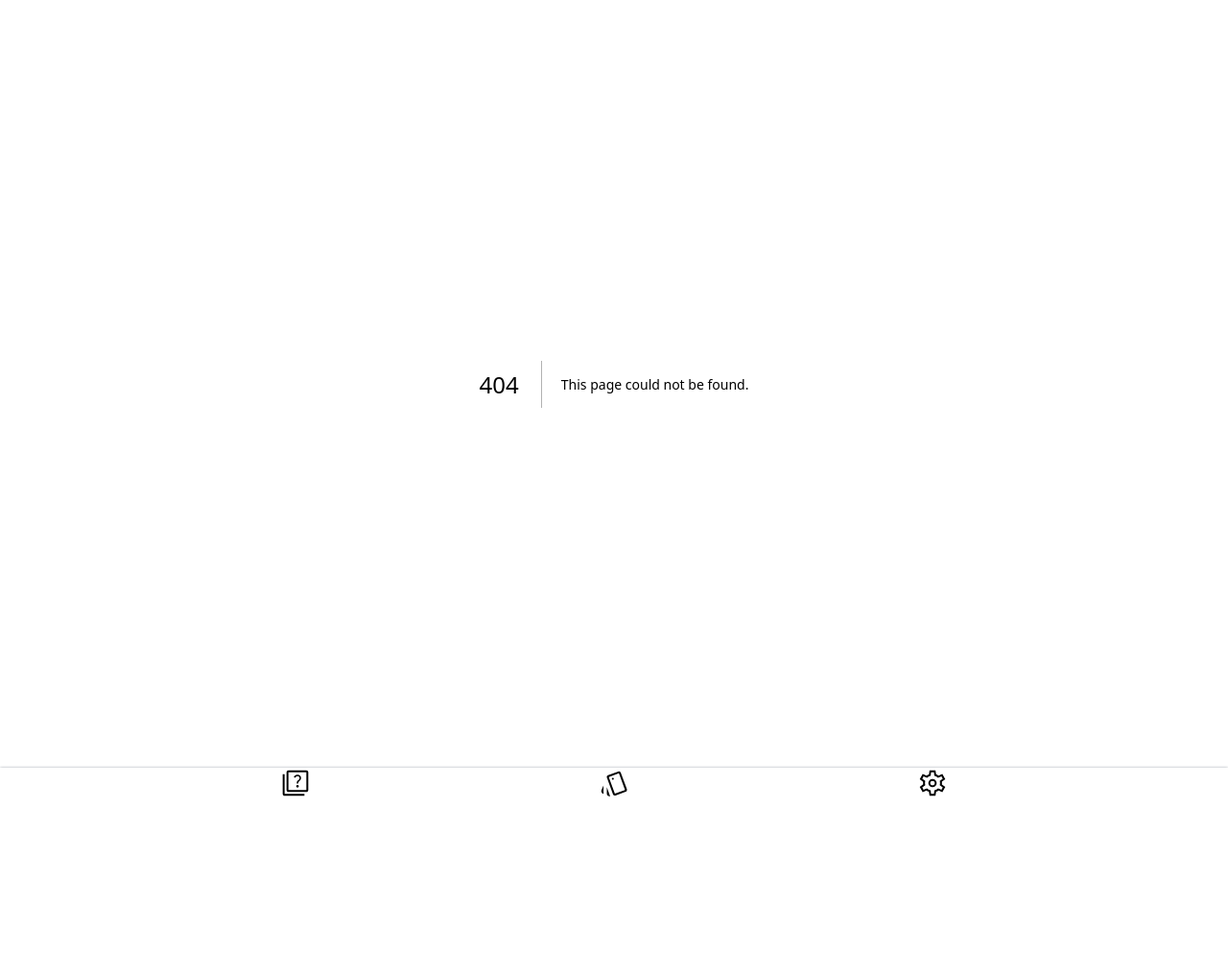
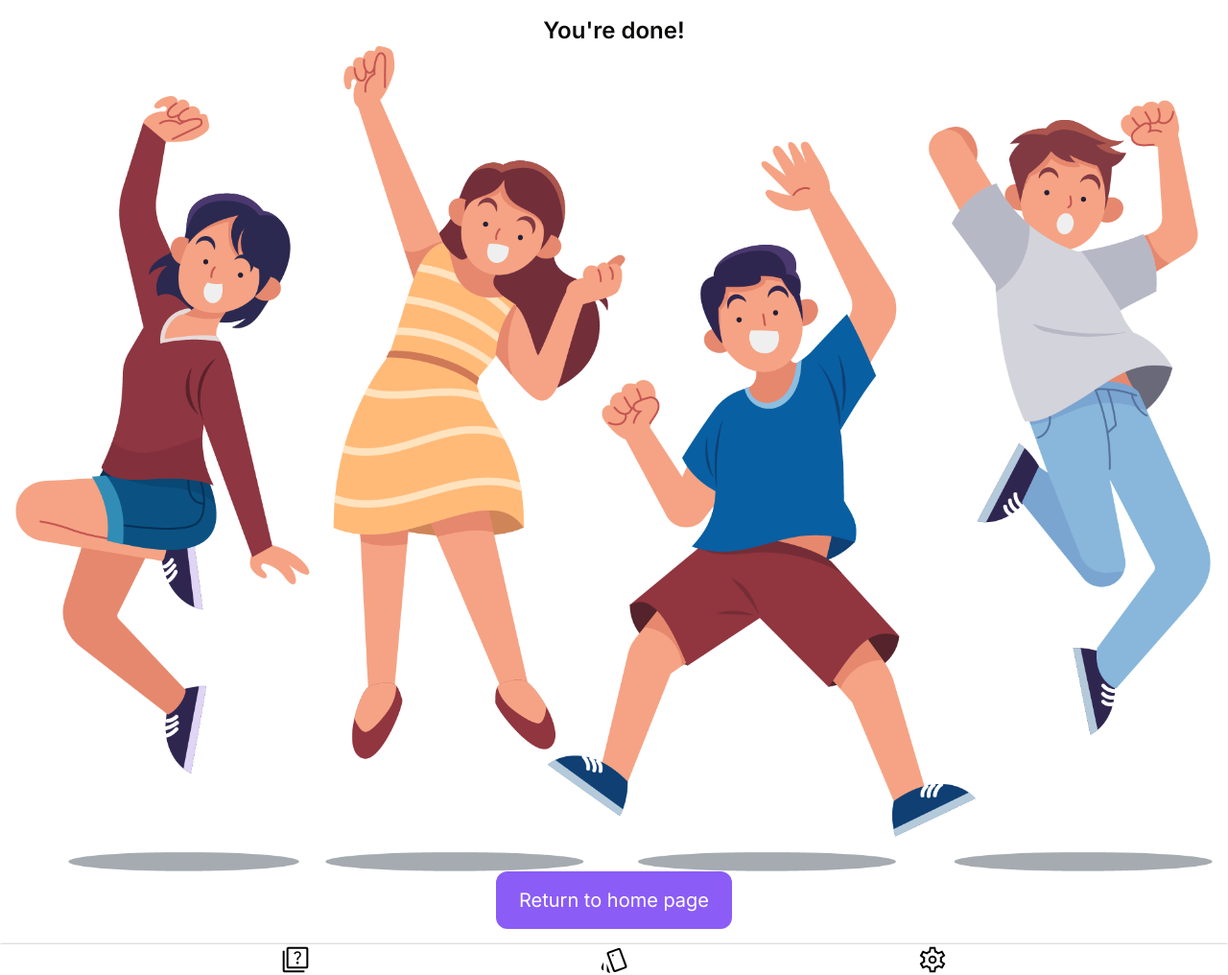
Before and after one commit to mongj/cloudhacks-better-anki, a Next.js app: page /completed in a window 1280 px wide. Before the commit this address had no page. Shown: the whole page at 96% size. Before the commit the page ends 832 px from the top, so only its background shows below. Built offline with nearby package versions, Linux system fonts and the light colour scheme.

Commit message:
added /completed

```diff
--- /dev/null
+++ b/app/completed/page.tsx
@@ -0,0 +1,17 @@
+import Image from "next/image"
+import happyPeople from '../../public/happy people@3x.png'
+import Link from "next/link"
+
+export default function CompletedPage() {
+    return <main className="flex flex-col h-full justify-evenly items-center p-4">
+        <p className="text-2xl font-semibold">You're done!</p>
+
+        <Image src={happyPeople} alt="background image" />
+
+        <Link href="/">
+            <button className="px-6 py-4 bg-violet-500 rounded-xl text-xl text-white">
+                Return to home page
+            </button>
+        </Link>
+    </main>
+}
--- a/app/page.tsx
+++ b/app/page.tsx
@@ -22,7 +22,7 @@ export default function Home() {
             <ChevronDown className="w-6 h-6" />
           </button>
         </div>
-        <ListItem href="/cards/zh-01" text="中学华文" time="2 days ago" icon="bg-amber-200" />
+        <ListItem href="/cards/zh-01" text="中学华文" time="2days ago" icon="bg-amber-200" />
         <div className="flex justify-center">
           <button className="p-2 border-2 w-1/3 rounded-sm">Add Deck +</button>
         </div>
--- a/app/quiz/[qnid]/layout.tsx
+++ b/app/quiz/[qnid]/layout.tsx
@@ -5,7 +5,7 @@ export default function DashboardLayout({
 }) {
     return (
         <main className="relative p-8">
-            <div className="w-full h-72 bg-violet-500 rounded-b-xl absolute z-0 left-0 top-0"></div>
+            <div className="w-full h-72 bg-violet-5000 rounded-b-xl absolute z-0 left-0 top-0"></div>
             <div className="z-10 relative">{children}</div>
         </main>
     );
--- a/components/mcqform.tsx
+++ b/components/mcqform.tsx
@@ -1,11 +1,11 @@
 "use client";
 import { Label } from "@/components/ui/label";
 import { RadioGroup, RadioGroupItem } from "@/components/ui/radio-group";
-import { useState } from "react";
+import { useState, useEffect } from "react";
 
 
 const radioItemStyle = "flex items-center space-x-2 p-3 border border-stone-400 h-16 rounded-xl"
-const radioItemLabelStyle= "text-lg"
+const radioItemLabelStyle = "text-lg"
 
 export default function McqForm({
   word,
@@ -16,9 +16,18 @@ export default function McqForm({
   false_options: string[];
   answerShowing: boolean;
 }) {
+  const [loading, setLoading] = useState(true);
   const [num, setNum] = useState<number>(-1);
+
+  useEffect(() => {
+    setTimeout(() => {
+      setLoading(false)
+    }, 1000)
+  }, [])
   return (
+
     <RadioGroup className=" gap-4">
+
       <div
         className={`${radioItemStyle}`}
       >
```
Also changed, not shown: public/happy people@3x.png (added).
